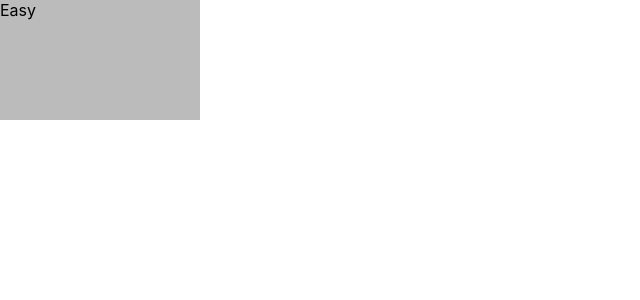
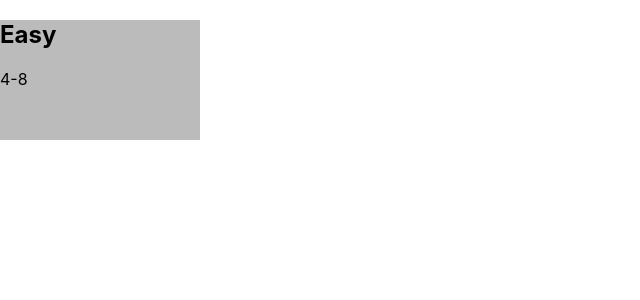
Before and after one commit to saile515/math-of-the-day, a Next.js app: page / in a window 1280 px wide. Shown: the top 300 px of the page, without its empty margins (0-640 px from the left). Built offline with nearby package versions, Linux system fonts and the light colour scheme.

Commit message:
Difficulty buttons

```diff
--- a/components/Difficulty.tsx
+++ b/components/Difficulty.tsx
@@ -2,13 +2,20 @@ import React from "react";
 import Link from "next/link";
 import styles from "../styles/home.module.scss";
 
-export enum Difficulty {
-	Easy,
-	Medium,
-	Hard,
-	Expert,
+export class Difficulty {
+	public static readonly Easy = new Difficulty(4, 8, "Easy");
+	public static readonly Medium = new Difficulty(4, 8, "Medium");
+	public static readonly Hard = new Difficulty(4, 8, "Hard");
+	public static readonly Expert = new Difficulty(4, 8, "Expert");
+	public static readonly Impossible = new Difficulty(4, 8, "Impossible");
+
+	private constructor(
+		public readonly minAge: number,
+		public readonly maxAge: number,
+		public readonly name: string,
+		public readonly ages: string = minAge + "-" + maxAge
+	) {}
 }
-
 type DifficultyButtonProps = {
 	difficulty: Difficulty;
 };
@@ -16,9 +23,10 @@ type DifficultyButtonProps = {
 export class DifficultyButton extends React.Component<DifficultyButtonProps> {
 	render() {
 		return (
-			<Link href="/solve?difficulty={Difficulty[this.props.difficulty]}">
+			<Link href={"/solve?difficulty=" + this.props.difficulty}>
 				<div className={styles.difficultyButton}>
-					{Difficulty[this.props.difficulty]}
+					<h2>{this.props.difficulty.name}</h2>
+					<p>{this.props.difficulty.ages}</p>
 				</div>
 			</Link>
 		);
```
Also changed, not shown: pages/solve.tsx (added, +9 -0 lines).
